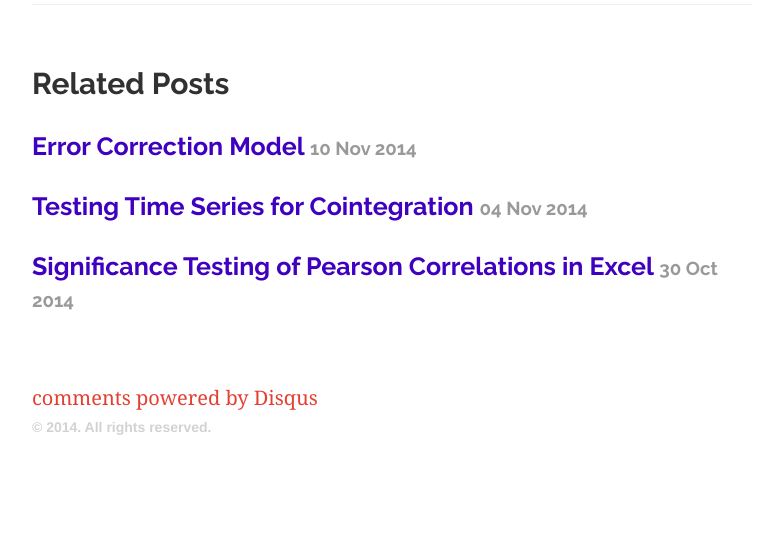
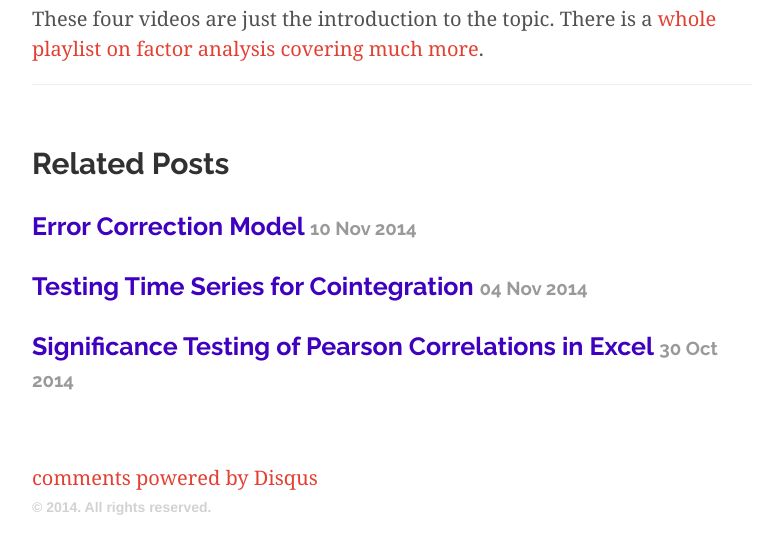
Before and after one commit to fabian-kostadinov/fabian-kostadinov.github.io, a Jekyll site: the page built from _posts/2014-12-06-factor-analysis.md, in a window 1280 px wide and 900 px high, scrolled down 1975 px, cut to the strip 359-900 px from the top of the window. Shown: the whole strip, without its empty margins (248-1031 px from the left). Built offline with Jekyll 4.4.1, drawn with Linux system fonts in a browser that asks for light colours; nearby versions of some CDN libraries; Markdown is read by kramdown in place of the engine named in the settings; comment, search, counter and statistics services are not loaded; before the commit the page ends 2795 px from its top, so only the background shows below that.

Commit message:
Updated Factor Analysis Post

```diff
--- a/_posts/2014-12-06-factor-analysis.md
+++ b/_posts/2014-12-06-factor-analysis.md
@@ -25,3 +25,5 @@ _Factor Analysis - Model Representation - Part 3_
 _Factor Analysis - Model Representation - Part 4_
 
 <iframe width="420" height="315" src="//www.youtube.com/embed/-XBqfU4AzFE" frameborder="0" allowfullscreen></iframe>
+
+These four videos are just the introduction to the topic. There is a [whole playlist on factor analysis covering much more](https://www.youtube.com/playlist?list=PLwJRxp3blEvaOTZfSKXysxRmi6gXJf5gP).
```
